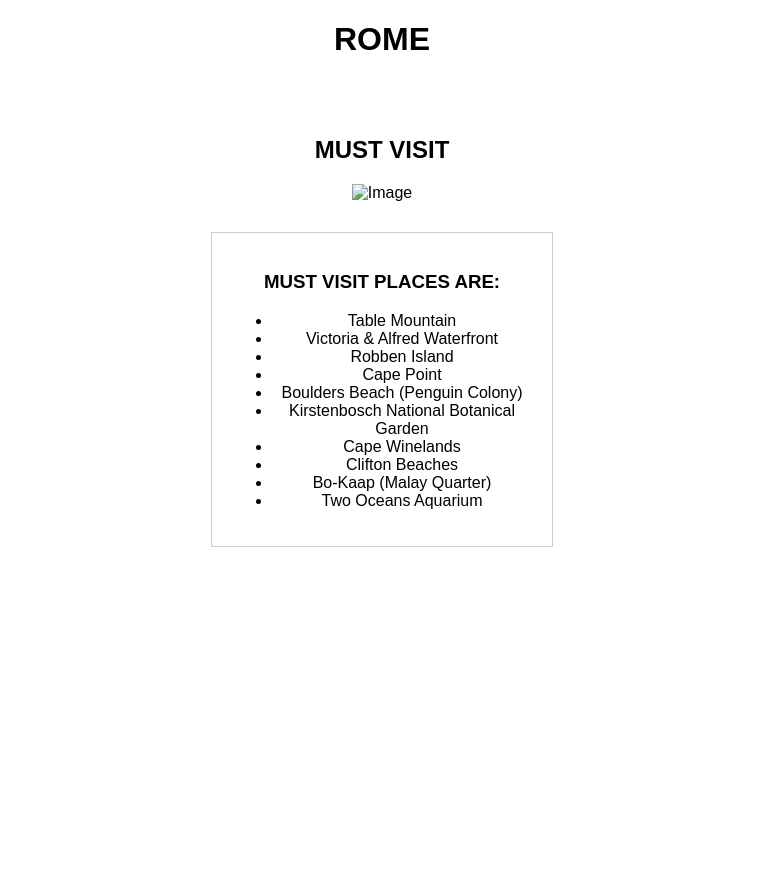
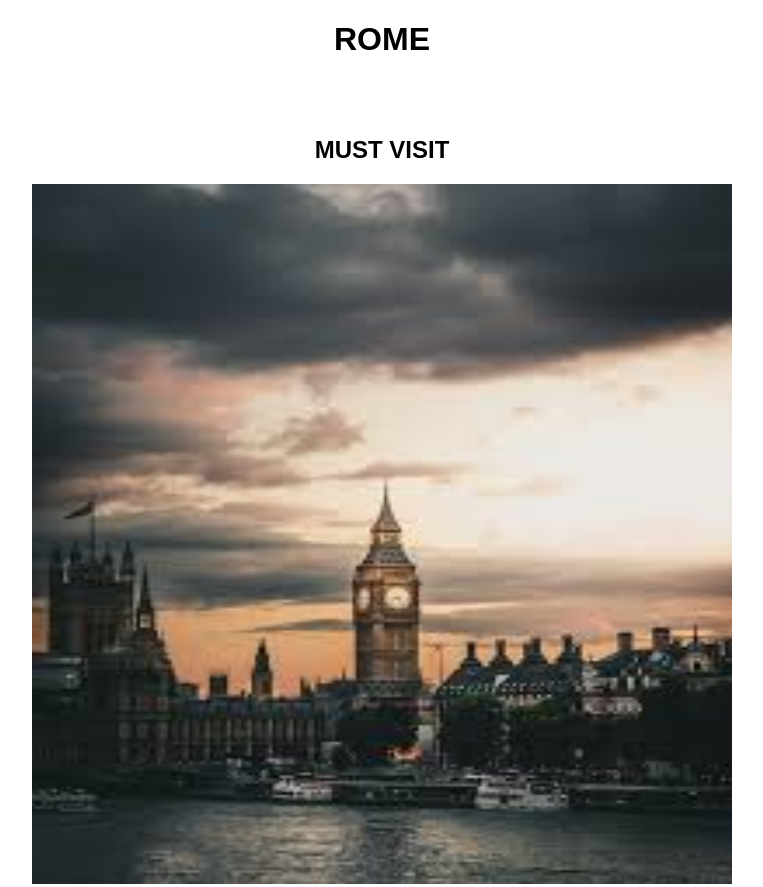
Before and after one commit to singh882/MAKE-YOUR-WAY-CLEAR-BY-TRAVELLING-CA3-ASTHA-DIXIT, a plain HTML site: page Cape Town,South Africa.html in a window 1280 px wide. Shown: the top 887 px of the page, without its empty margins (258-1021 px from the left). Before the commit the page ends 800 px from the top, so only its background shows below. Drawn offline with Linux system fonts and the light colour scheme.

Commit message:
Update Cape Town,South Africa.html

```diff
--- a/Cape Town,South Africa.html
+++ b/Cape Town,South Africa.html
@@ -29,7 +29,7 @@
     <h2>MUST VISIT </h2>
 
 
-    <img src="images/WhatsApp Image 2024-10-22 at 11.56.10 PM.jpeg" alt=" Image" width="700" height="700">
+    <img src="/WhatsApp Image 2024-10-22 at 11.56.10 PM.jpeg" alt=" Image" width="700" height="700">
     <div class="container">
         <div class="box">
             <h3> MUST VISIT PLACES ARE:</h3>
```
